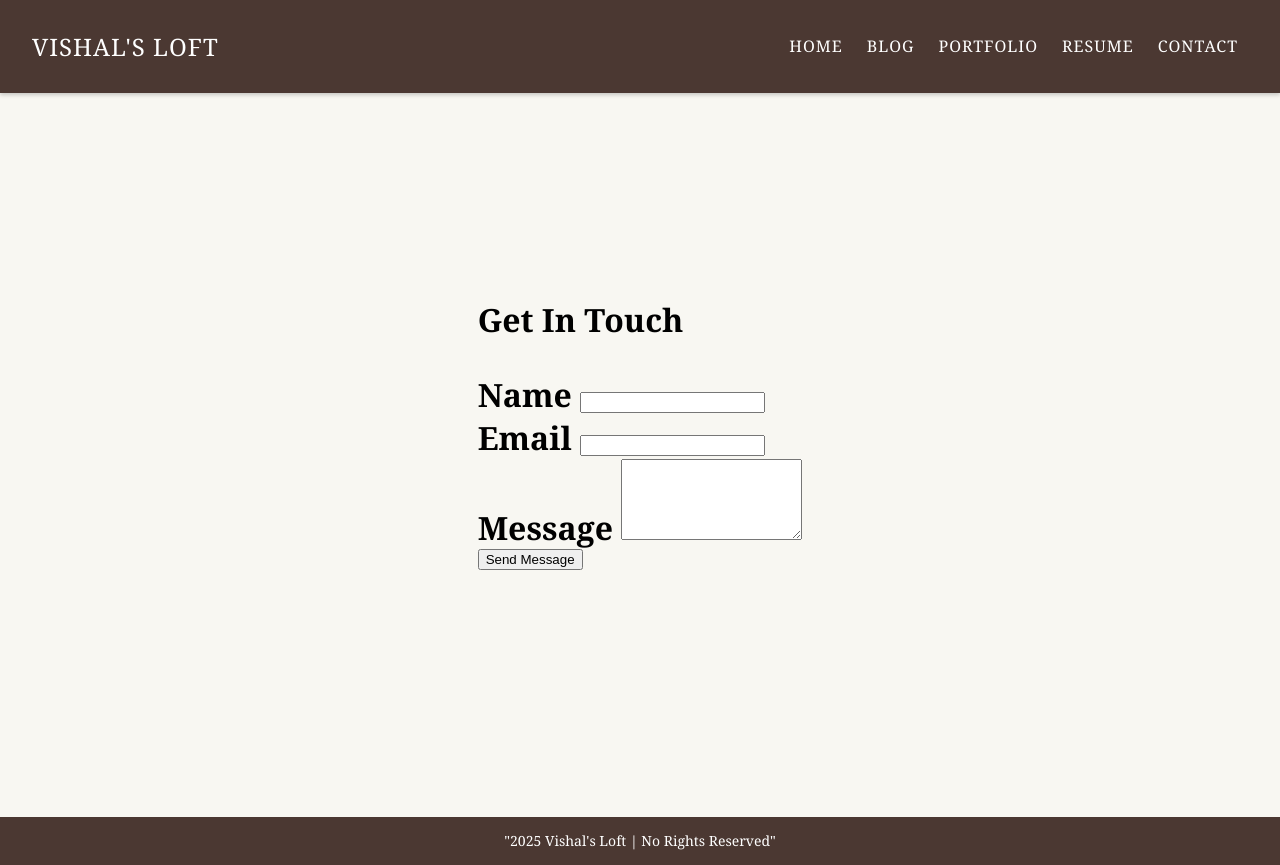
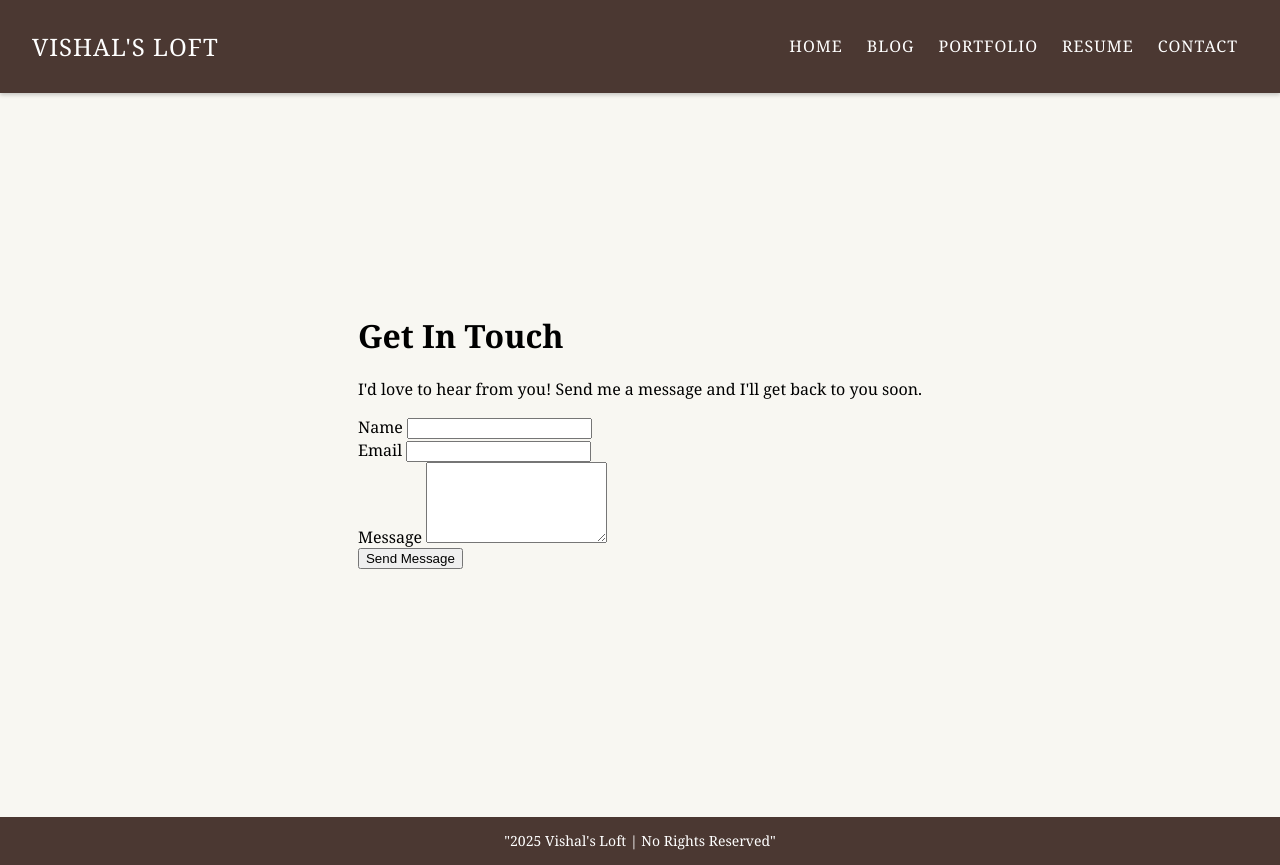
Before and after one commit to WannabeDeveloper123/WannabeDeveloper123.github.io, a plain HTML site: page contact.html in a window 1280 px wide. Drawn offline with Linux system fonts and the light colour scheme.

Commit message:
Update contact.html

```diff
--- a/contact.html
+++ b/contact.html
@@ -20,6 +20,9 @@
         <div class="contact-tile">
             <h1 class="contact-title">
                 Get In Touch
+            </h1>
+            <p class="contact-subtitle">
+                I'd love to hear from you! Send me a message and I'll get back to you soon.
             </p>
             <form id="contact-form">
                 <div class="form-group">
```
